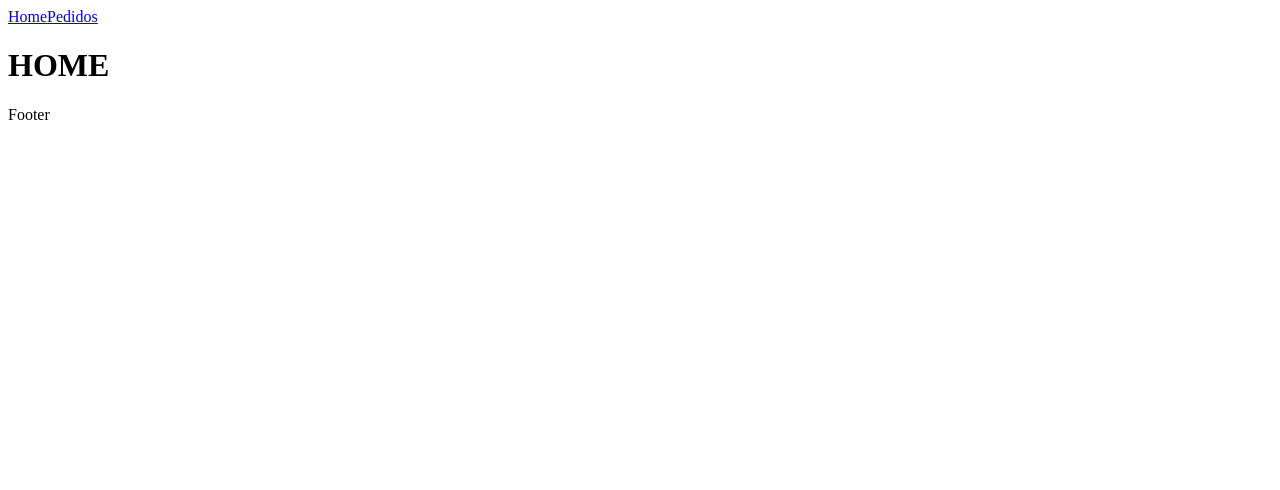
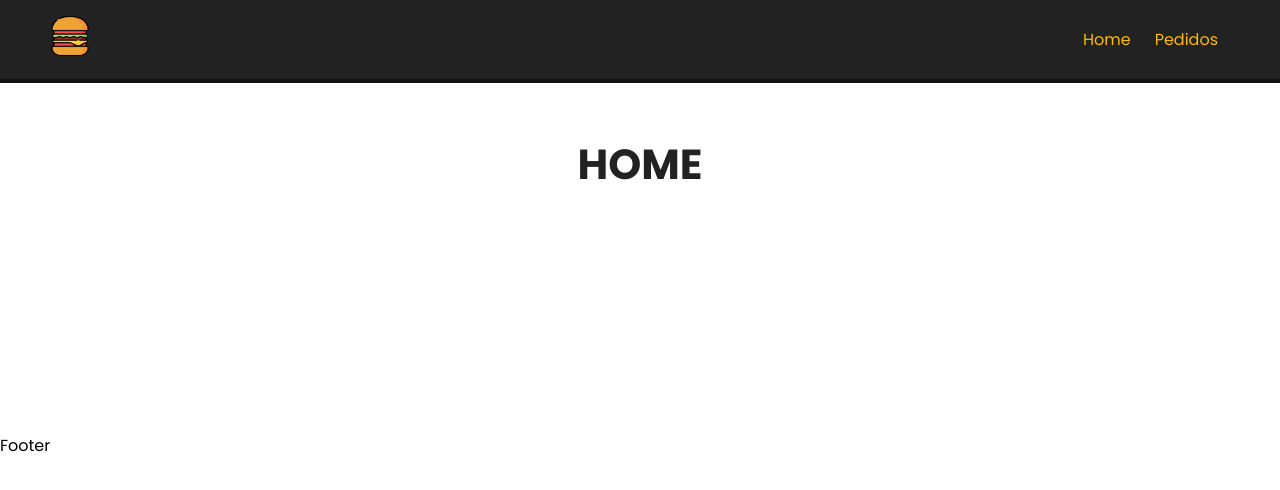
Before and after one commit to PedroMarquesN/makeABurguer, a Vue app: page / in a window 1280 px wide. Shown: the top 490 px of the page. Built offline with nearby package versions, Linux system fonts and the light colour scheme.

Commit message:
Style: Estilizando NavBar

```diff
--- a/index.html
+++ b/index.html
@@ -5,6 +5,7 @@
     <link rel="icon" href="/favicon.ico">
     <meta name="viewport" content="width=device-width, initial-scale=1.0">
     <title>Vite App</title>
+      <link href="https://fonts.googleapis.com/css2?family=Poppins:wght@100;200;300;400;500;600;700;800;900&display=swap" rel="stylesheet">
   </head>
   <body>
     <div id="app"></div>
--- a/src/App.vue
+++ b/src/App.vue
@@ -1,14 +1,39 @@
 <script setup>
   import NavBar from "./components/NavBar.vue"
   import Footer from "@/components/Footer.vue";
+
+
+
+
 </script>
 
 <template>
+
   <NavBar />
   <router-view/>
   <Footer/>
 </template>
 
-<style scoped>
+<style>
+
+ * {
+   font-family: Poppins, sans-serif;
+   padding: 0;
+   margin: 0;
+   box-sizing: border-box;
+ }
+
+ .main-container {
+   margin: 50px;
+   min-height: 250px;
+ }
+
+ h1 {
+   text-align: center;
+   font-size: 42px;
+   margin-bottom: 30px;
+   color: #222;
+ }
+
 
 </style>
--- a/src/components/NavBar.vue
+++ b/src/components/NavBar.vue
@@ -1,14 +1,52 @@
-<script>
+<script setup>
+
+
+
 
 </script>
 
 
+
 <template>
   <div id="nav">
-    <router-link to="/">
-      <img src="" id="logo">
+    <router-link to="/" id="logo-url">
+      <img src="../../public/img/logo.png" alt="alt" id="logo">
     </router-link>
     <router-link to="/">Home</router-link>
     <router-link to="/pedidos">Pedidos</router-link>
   </div>
 </template>
+
+
+<style scoped>
+ #nav {
+   background-color: #222;
+   border-bottom: 4px solid #111;
+   padding: 15px 50px;
+   display: flex;
+   justify-content: flex-end;
+   align-items: center;
+ }
+
+ #nav #logo-url {
+   margin: auto;
+   margin-left: 0;
+ }
+
+ #logo {
+   width: 40px;
+   height: 40px;
+ }
+
+ #nav a {
+   text-decoration: none;
+   color: #FCBA03;
+   margin: 12px;
+   transition: 0.5s;
+ }
+
+ #nav a:hover{
+   color: #FFF;
+ }
+
+</style>
--- a/src/views/Home.vue
+++ b/src/views/Home.vue
@@ -1,5 +1,5 @@
 <template>
-  <div class="home">
+  <div class="main-container">
     <h1>HOME</h1>
   </div>
 </template>
--- a/src/views/Pedidos.vue
+++ b/src/views/Pedidos.vue
@@ -1,5 +1,5 @@
 <template>
-  <div >
+  <div class="main-container">
     <h1>PEDIDOS</h1>
   </div>
 </template>
```
Also changed, not shown: public/img/transferir.jpeg (added).
